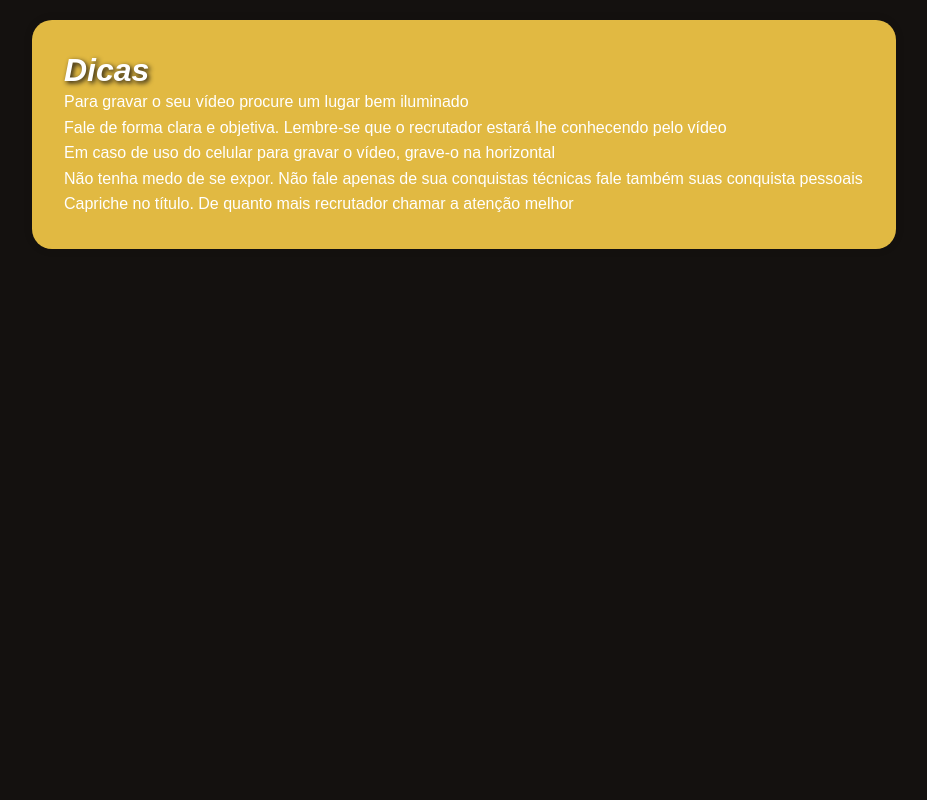
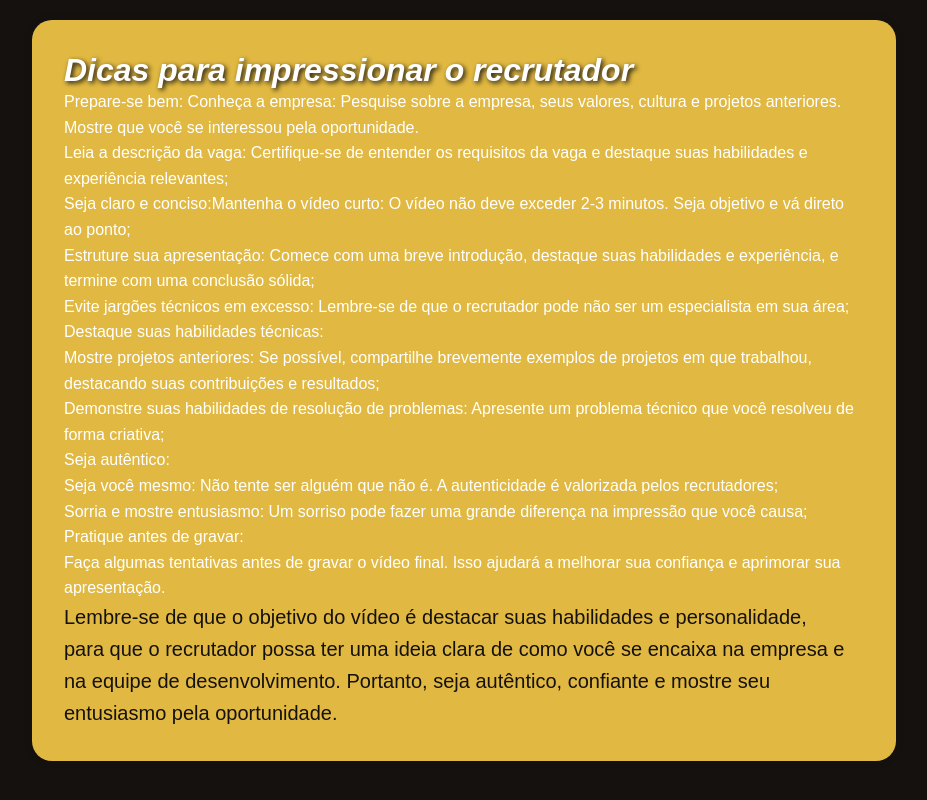
Before and after one commit to PietroBucker/CTRL-ALT-YOURLIFE, a plain HTML site: page src/html/dicas.html in a window 1280 px wide. Shown: the whole page, without its empty margins (176-1103 px from the left). Drawn offline with Linux system fonts and the light colour scheme.

Commit message:
Update dicas.html

```diff
--- a/src/html/dicas.html
+++ b/src/html/dicas.html
@@ -31,15 +31,24 @@
         <h1>CTRL+ALT+YOURLIFE</h1>
     </header> -->
     <div class="container">
-        <h2>Dicas</h2>
+        <h2>Dicas para impressionar o recrutador</h2>
         <div class="content">
             <ul>
-                <li>Para gravar o seu vídeo procure um lugar bem iluminado</li>
-                <li>Fale de forma clara e objetiva. Lembre-se que o recrutador estará lhe conhecendo pelo vídeo</li>
-                <li>Em caso de uso do celular para gravar o vídeo, grave-o na horizontal</li>
-                <li>Não tenha medo de se expor. Não fale apenas de sua conquistas técnicas fale também suas conquista
-                    pessoais</li>
-                <li>Capriche no título. De quanto mais recrutador chamar a atenção melhor</li>
+                <li>Prepare-se bem:
+                    Conheça a empresa: Pesquise sobre a empresa, seus valores, cultura e projetos anteriores. Mostre que você se interessou pela oportunidade.
+                    <br>Leia a descrição da vaga: Certifique-se de entender os requisitos da vaga e destaque suas habilidades e experiência relevantes;<br/></li>
+                <li>Seja claro e conciso:Mantenha o vídeo curto: O vídeo não deve exceder 2-3 minutos. Seja objetivo e vá direto ao ponto;
+                    <br>Estruture sua apresentação: Comece com uma breve introdução, destaque suas habilidades e experiência, e termine com uma conclusão sólida;
+                        <br>Evite jargões técnicos em excesso: Lembre-se de que o recrutador pode não ser um especialista em sua área;<br></li>
+                <li>Destaque suas habilidades técnicas:
+                    <br>Mostre projetos anteriores: Se possível, compartilhe brevemente exemplos de projetos em que trabalhou, destacando suas contribuições e resultados;
+                    <br>Demonstre suas habilidades de resolução de problemas: Apresente um problema técnico que você resolveu de forma criativa;<br></li>
+                <li>Seja autêntico:
+                    <br>Seja você mesmo: Não tente ser alguém que não é. A autenticidade é valorizada pelos recrutadores;
+                    <br>Sorria e mostre entusiasmo: Um sorriso pode fazer uma grande diferença na impressão que você causa;<br></li>
+                <li>Pratique antes de gravar:
+                    <br>Faça algumas tentativas antes de gravar o vídeo final. Isso ajudará a melhorar sua confiança e aprimorar sua apresentação.<br></li>
+                <p>Lembre-se de que o objetivo do vídeo é destacar suas habilidades e personalidade, para que o recrutador possa ter uma ideia clara de como você se encaixa na empresa e na equipe de desenvolvimento. Portanto, seja autêntico, confiante e mostre seu entusiasmo pela oportunidade. </p>
             </ul>
         </div>
         </header>
```
